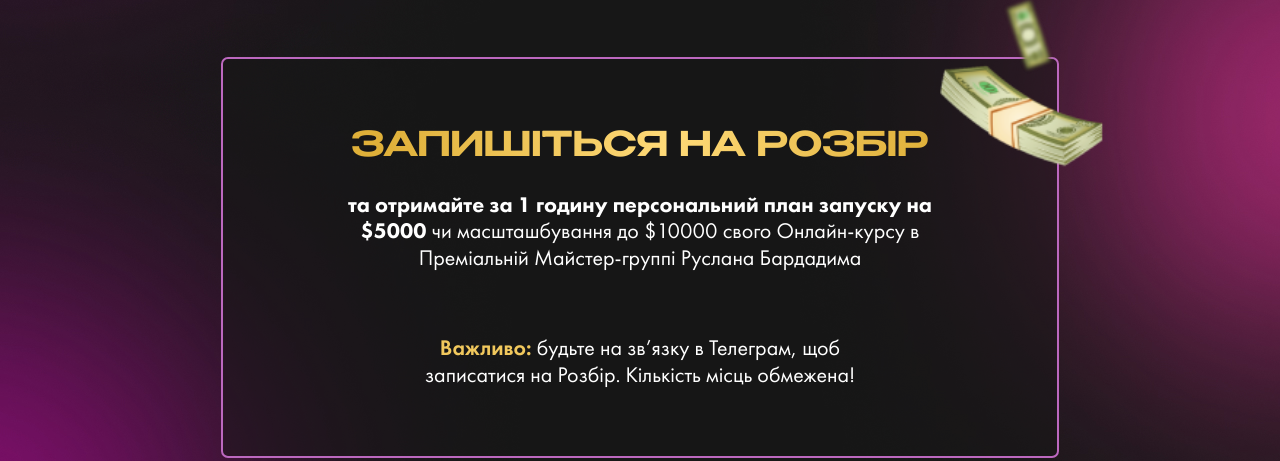
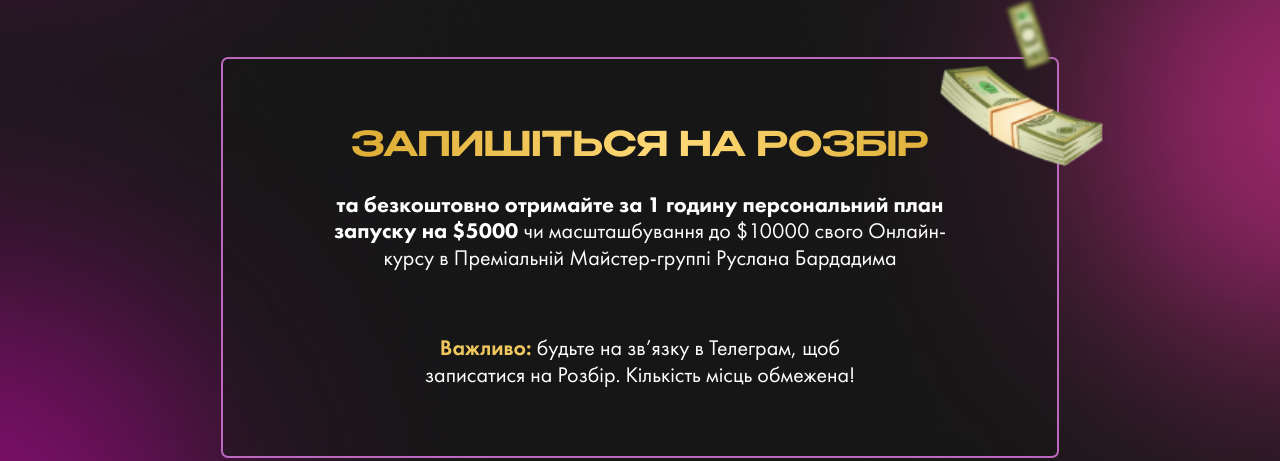
Before and after one commit to RomanIsaiev/work-website-45, a website built with Vite: page index.html in a window 1280 px wide. Shown: the part 626-1087 px from the top of the page. Built offline with nearby package versions, Linux system fonts and the light colour scheme; a script that the page names is missing.

Commit message:
update title

```diff
--- a/index.html
+++ b/index.html
@@ -99,7 +99,8 @@
           <h3 class="form-title">ЗАПИШІТЬСЯ НА РОЗБІР</h3>
           <p class="form-desc">
             <span>
-              та отримайте за 1 годину персональний план запуску на $5000</span
+              та безкоштовно отримайте за 1 годину персональний план запуску на
+              $5000</span
             >
             чи масшташбування до $10000 свого Онлайн-курсу в Преміальній
             Майстер-группі Руслана Бардадима
```
